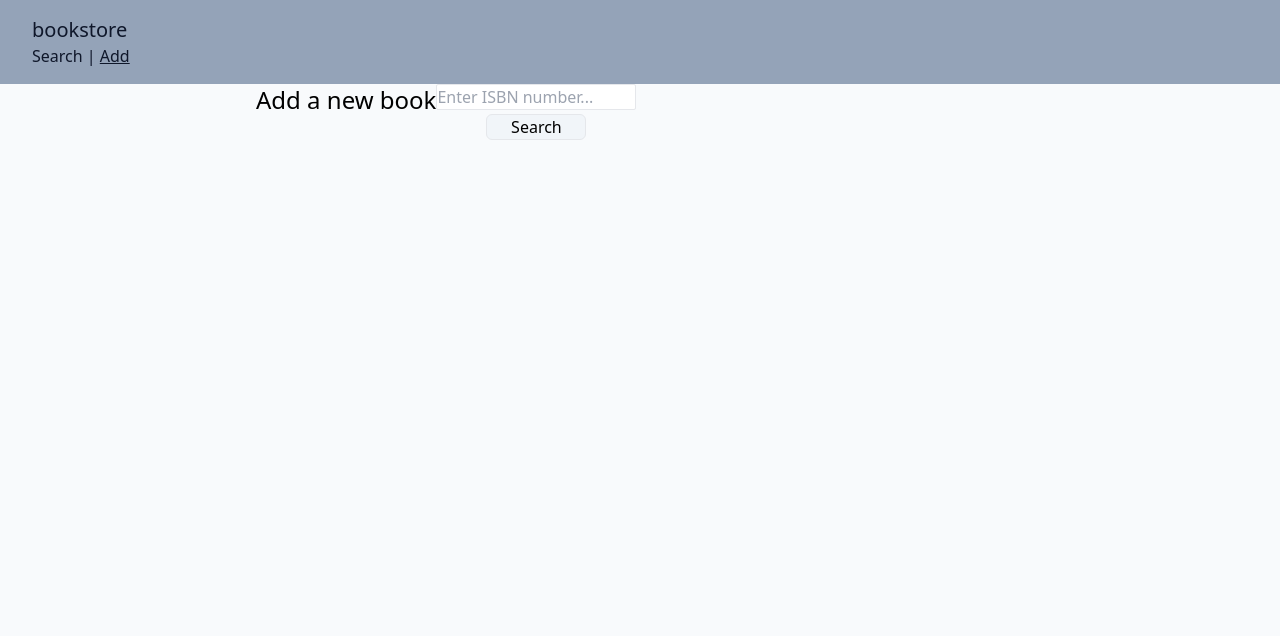
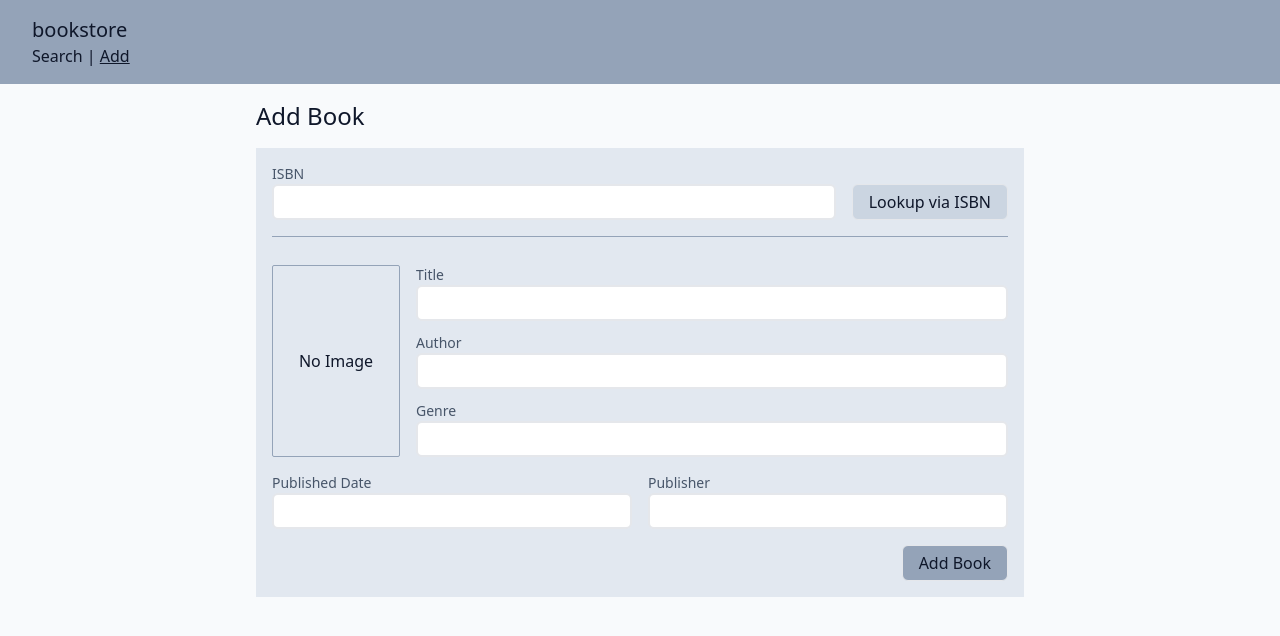
Before and after one commit to dylants/bookstore, a Next.js app: page /add in a window 1280 px wide. Shown: the top 636 px of the page. Built offline with nearby package versions, Linux system fonts and the light colour scheme.

Commit message:
feat: add book UI
- Build a form to read in the ISBN and populate the form which adds a book. Added TODOs where additional work is needed.

```diff
--- a/src/app/add/page.tsx
+++ b/src/app/add/page.tsx
@@ -1,12 +1,169 @@
 "use client";
 
-import BookQuery from "@/components/BookQuery";
+import { useState } from "react";
+import {
+  FieldErrors,
+  SubmitHandler,
+  UseFormRegister,
+  useForm,
+} from "react-hook-form";
+import useIsbnSearch from "@/components/useIsbnSearch";
+import { Book as BookType } from "@/types/Book";
+import clsx from "clsx";
+import Image from "next/image";
 
-export default function AddBookPage() {
+interface AddBookFormInput extends Omit<BookType, "publishedDate"> {
+  publishedDate: Date | string;
+}
+
+function AddBookFormInput({
+  errors,
+  fieldName,
+  register,
+}: {
+  errors: FieldErrors<AddBookFormInput>;
+  fieldName: keyof AddBookFormInput;
+  register: UseFormRegister<AddBookFormInput>;
+}) {
+  const fieldNameToDisplay =
+    fieldName === "publishedDate" ? "Published Date" : fieldName;
+
   return (
-    <div className="flex">
-      <h1 className="text-2xl">Add a new book</h1>
-      <BookQuery />
+    <div className="flex flex-col flex-1">
+      <label className="text-sm text-slate-600 capitalize">
+        {fieldNameToDisplay}
+      </label>
+      <input
+        className={clsx(
+          "border-2 rounded-md py-1 px-2",
+          errors[fieldName] &&
+            "border-red-500 focus-visible:outline-red-500 outline-0",
+        )}
+        type="text"
+        {...register(fieldName, { required: true })}
+      />
     </div>
   );
 }
+
+export default function AddBookPage() {
+  const [lookupBook, setLookupBook] = useState<BookType | null>();
+  const {
+    formState: { errors },
+    getValues,
+    handleSubmit,
+    register,
+    reset,
+  } = useForm<AddBookFormInput>({
+    values: {
+      ISBN: lookupBook?.ISBN || "",
+      author: lookupBook?.author || "",
+      genre: lookupBook?.genre || "",
+      imageUrl: lookupBook?.imageUrl,
+      publishedDate: lookupBook?.publishedDate || "",
+      publisher: lookupBook?.publisher || "",
+      title: lookupBook?.title || "",
+    },
+  });
+  const search = useIsbnSearch();
+
+  const onSubmit: SubmitHandler<AddBookFormInput> = async (data) => {
+    // TODO add the book
+    console.log(data);
+    reset();
+    setLookupBook(null);
+  };
+
+  const onLookup = async () => {
+    const isbn = getValues("ISBN");
+    if (isbn) {
+      const book = await search({ ISBN: isbn });
+      // TODO loading spinner while we search
+      setLookupBook(book);
+    }
+  };
+
+  return (
+    <div>
+      <h1 className="text-2xl text-slate-900 my-4">Add Book</h1>
+
+      <form
+        className="flex flex-col p-4 bg-slate-200"
+        onSubmit={handleSubmit(onSubmit)}
+      >
+        <div className="flex gap-4 items-end">
+          <AddBookFormInput
+            errors={errors}
+            fieldName="ISBN"
+            register={register}
+          />
+          <button
+            className="border rounded-md px-4 h-9 bg-slate-300 text-slate-900"
+            type="button"
+            onClick={() => onLookup()}
+          >
+            Lookup via ISBN
+          </button>
+        </div>
+
+        <hr className="mt-4 mb-3 border-slate-400" />
+
+        <div className="flex gap-4 mt-4">
+          <div className="flex">
+            {lookupBook?.imageUrl ? (
+              <Image
+                alt={lookupBook?.title}
+                src={lookupBook?.imageUrl}
+                width={128}
+                height={192}
+              />
+            ) : (
+              <div className="border rounded-sm border-slate-400 w-[128px] h-[192px] flex justify-center items-center text-slate-900">
+                No Image
+              </div>
+            )}
+          </div>
+          <div className="flex flex-col flex-1 gap-3">
+            <AddBookFormInput
+              errors={errors}
+              fieldName="title"
+              register={register}
+            />
+            <AddBookFormInput
+              errors={errors}
+              fieldName="author"
+              register={register}
+            />
+            <AddBookFormInput
+              errors={errors}
+              fieldName="genre"
+              register={register}
+            />
+          </div>
+        </div>
+
+        <div className="flex gap-4 mt-4">
+          <AddBookFormInput
+            errors={errors}
+            fieldName="publishedDate"
+            register={register}
+          />
+          <AddBookFormInput
+            errors={errors}
+            fieldName="publisher"
+            register={register}
+          />
+        </div>
+
+        <div className="flex justify-end mt-4">
+          <button
+            className="border rounded-md px-4 h-9 bg-slate-400 text-slate-900"
+            type="submit"
+          >
+            Add Book
+          </button>
+        </div>
+      </form>
+    </div>
+  );
+}
```
